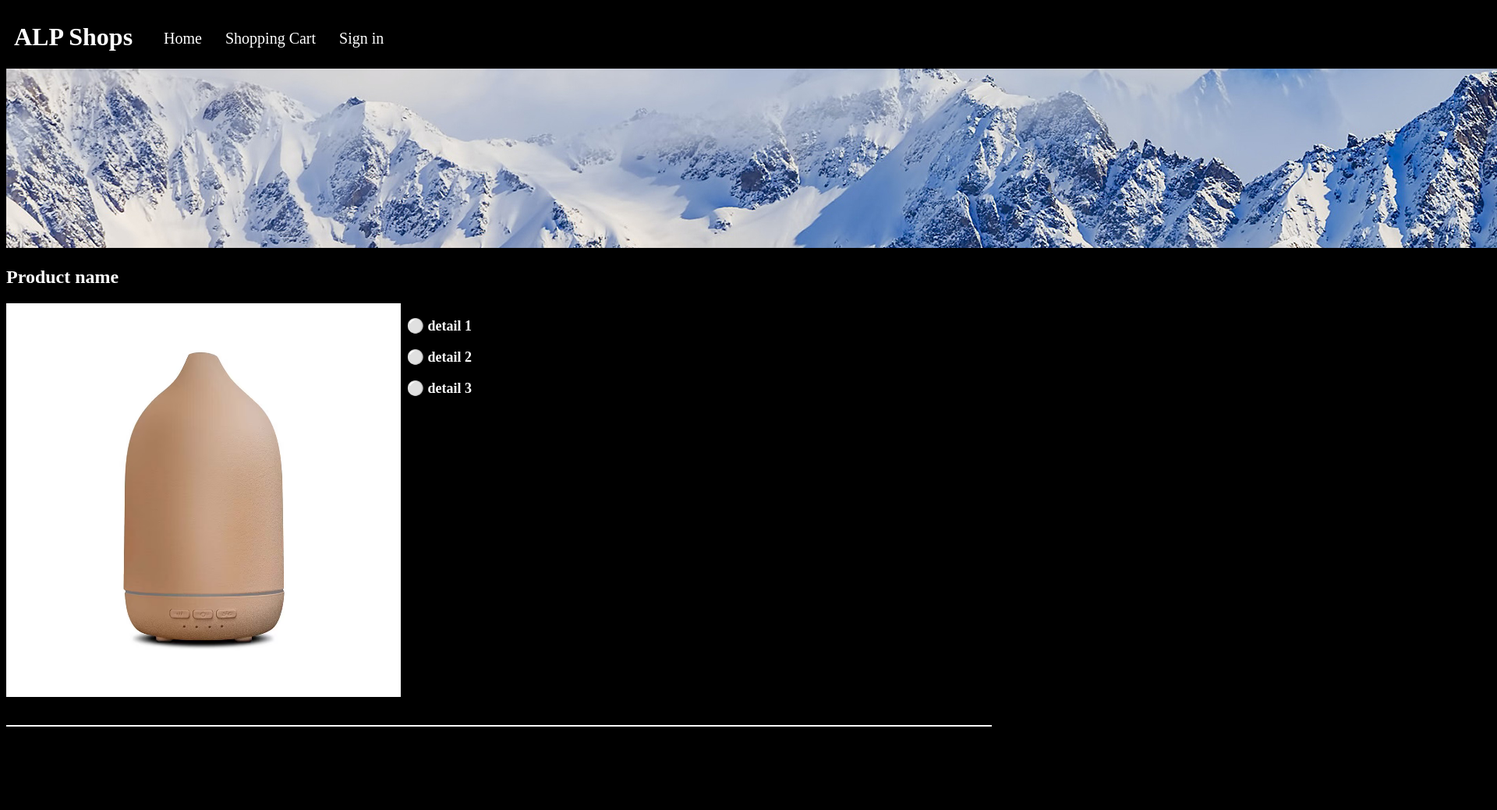
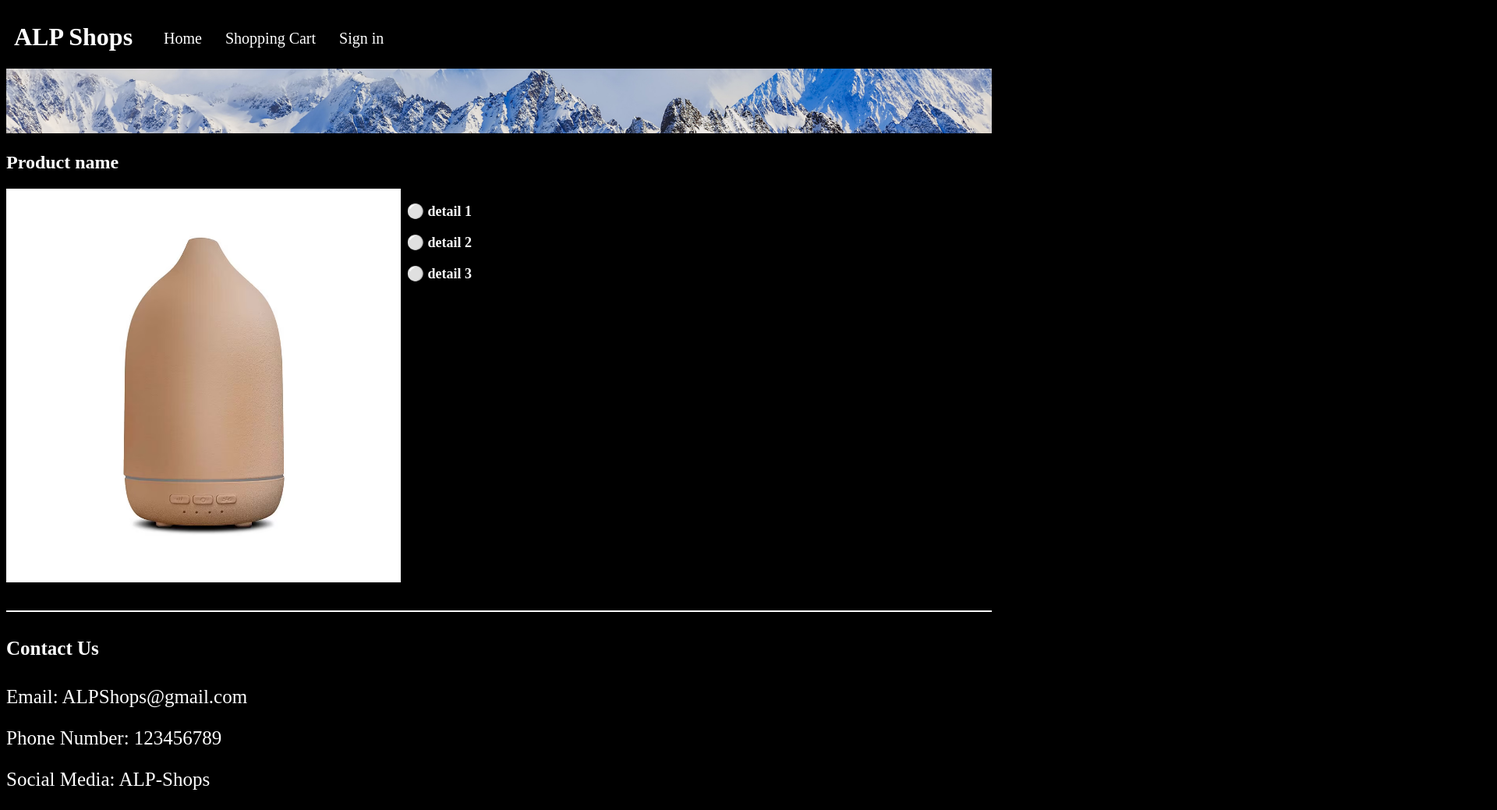
Before and after one commit to front-end-fundamentals-2025/fef-project-group-42, a plain HTML site: page airdifuser.html in a window 1280 px wide. Shown: the top 1039 px of the page at 78% size, 1920 px wide, since content can reach past the window. Before the commit the page ends 940 px from the top, so only its background shows below. Drawn offline with Linux system fonts and the light colour scheme.

Commit message:
bit of edits

```diff
--- a/airdifuser.html
+++ b/airdifuser.html
@@ -42,6 +42,11 @@
       <br />
     </main>
 
-    <footer></footer>
+    <footer>
+      <h4>Contact Us</h4>
+      <p>Email: ALPShops@gmail.com</p>
+      <p>Phone Number: 123456789</p>
+      <p>Social Media: ALP-Shops</p>
+    </footer>
   </body>
 </html>
--- a/css/main.css
+++ b/css/main.css
@@ -12,7 +12,9 @@ header {
   align-items: center;
   padding-left: 10px;
 }
-
+.alpsLogo {
+  width: 100%;
+}
 .main-header {
   list-style: none;
   padding-left: 10px;
```
Also changed, not shown: airpurifier.html (+6 -1 lines), backpack.html (+6 -1 lines), chair.html (+6 -1 lines), earbuds.html (+6 -1 lines), keyboard.html (+6 -1 lines), lamp.html (+6 -1 lines), powerbank.html (+6 -1 lines), smartwatch.html (+6 -1 lines), speaker.html (+6 -1 lines), tripod.html (+6 -1 lines), waterbottle.html (+6 -1 lines).
